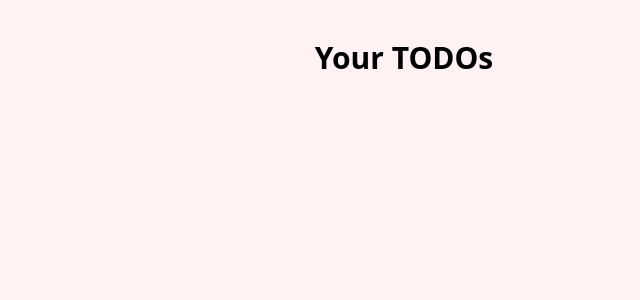
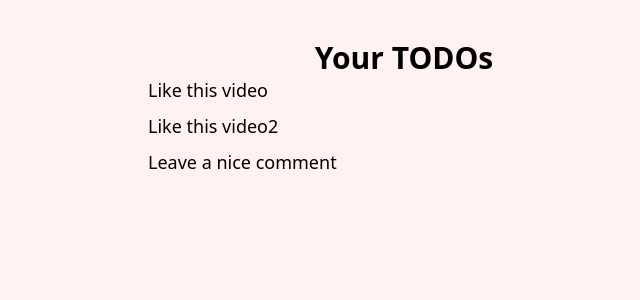
Before and after one commit to crichterdev/2024-react-beginner, a React (Vite) app: page / in a window 1280 px wide. Shown: the top 300 px of the page, without its empty margins (236-876 px from the left). Built offline with nearby package versions, Linux system fonts and the light colour scheme.

Commit message:
Rendering list with map

```diff
--- a/src/App.tsx
+++ b/src/App.tsx
@@ -1,3 +1,4 @@
+import { dummyData as dummyData } from "./data/todos"
 
 function App() {
 
@@ -7,6 +8,15 @@
       <h1 className="font-bold text-3xl text-center">
         Your TODOs
       </h1>
+      <div className="max-w-lg mx-auto">
+        <div className="space-y-2">
+          {dummyData.map(todo => (
+            <p key={todo.id} className="text-lg">{todo.title}</p>
+          ))
+
+          }
+        </div>
+      </div>
     </main>
   )
 }
--- /dev/null
+++ b/src/data/todos.ts
@@ -0,0 +1,19 @@
+import { Todo } from "../types/todo";
+
+export const dummyData: Todo[] = [
+  {
+    id: 1,
+    title: "Like this video",
+    completed: false,
+  },
+  {
+    id: 2,
+    title: "Like this video2 ",
+    completed: false,
+  },
+  {
+    id: 3,
+    title: "Leave a nice comment",
+    completed: false,
+  },
+];
--- /dev/null
+++ b/src/types/todo.ts
@@ -0,0 +1,5 @@
+export interface Todo {
+    id:number,
+    title: string,
+    completed:boolean
+}
```
